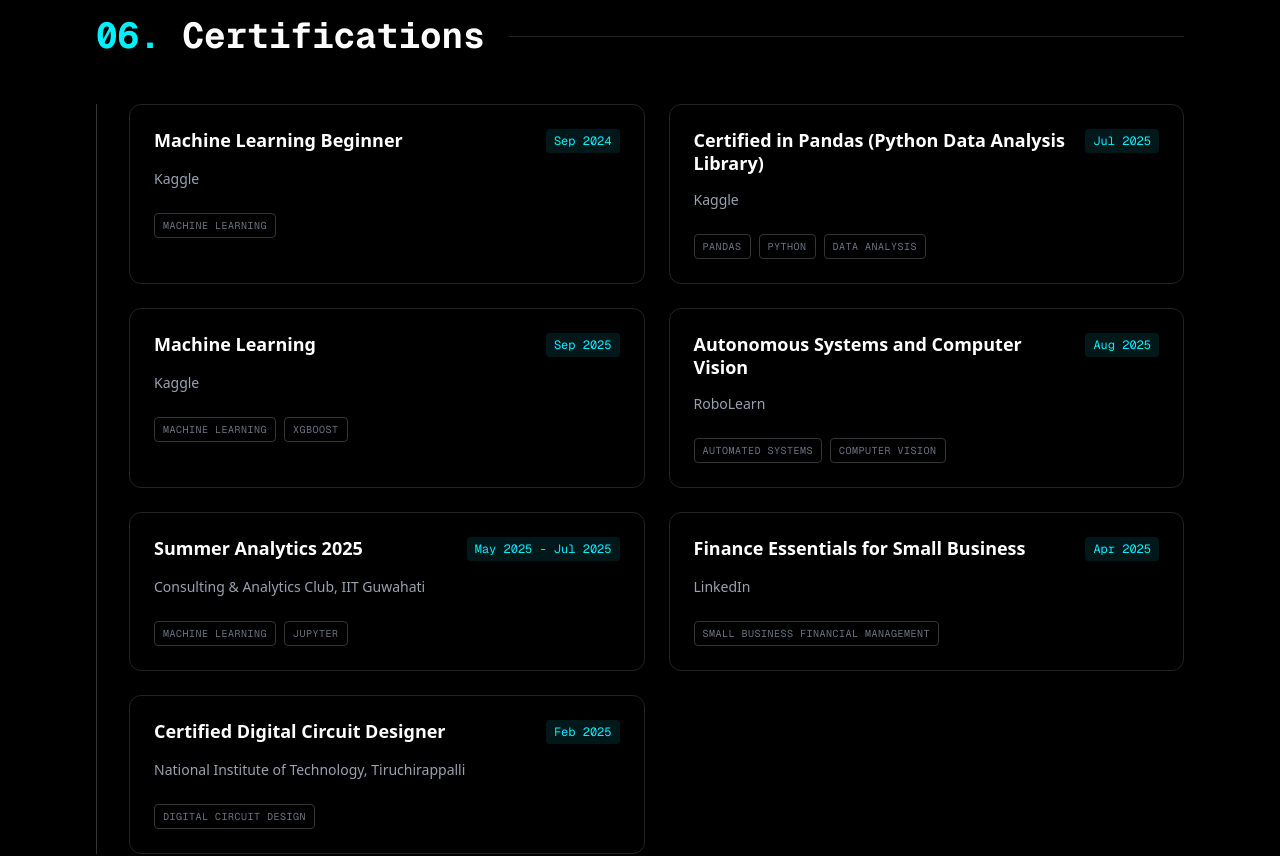
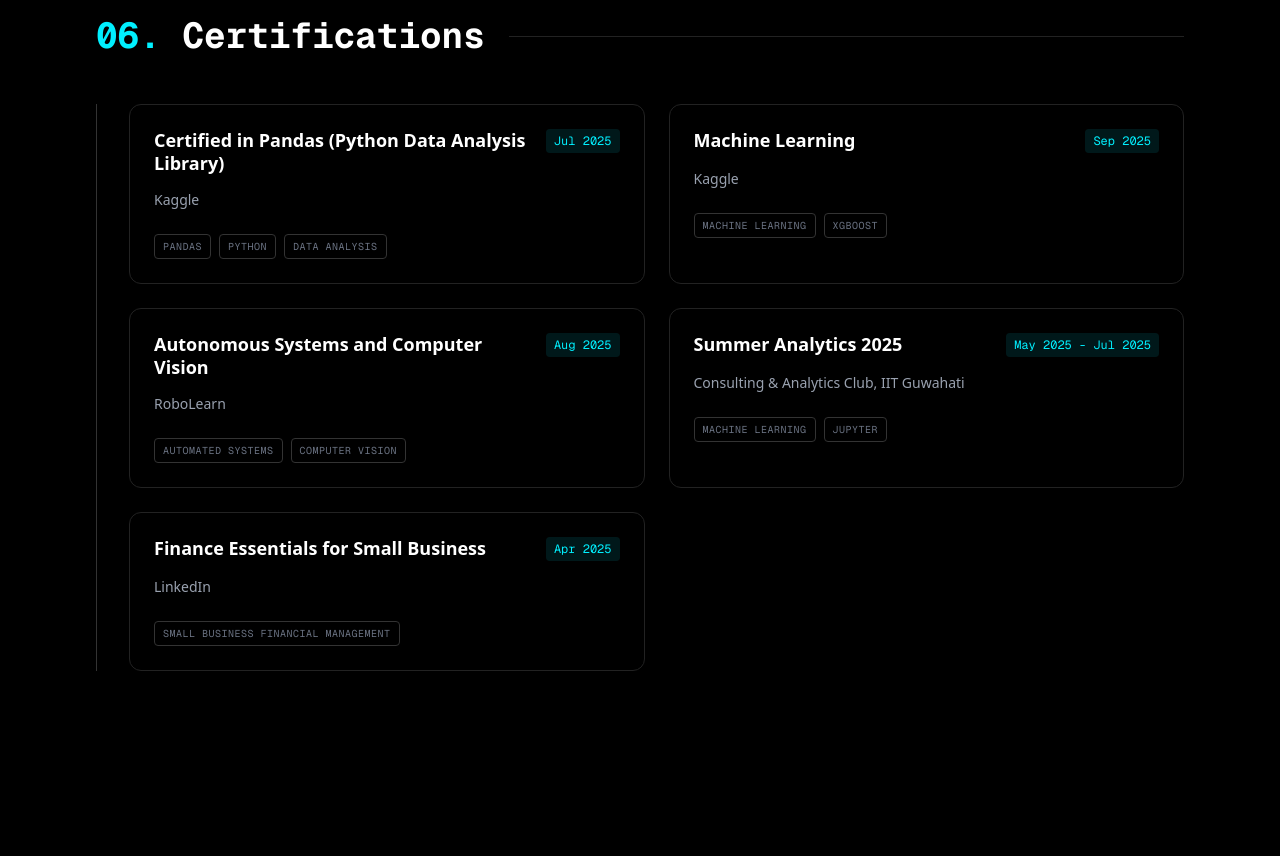
Before and after one commit to rahmani143/Azeem_portfolio, a Next.js app: page / in a window 1280 px wide. Shown: the part 5120-5976 px from the top of the page. Built offline with nearby package versions, Linux system fonts and the light colour scheme; no server answers.

Commit message:
Remove ML Beginner and Circuit Designer certifications

```diff
--- a/src/components/ui/certifications-section.tsx
+++ b/src/components/ui/certifications-section.tsx
@@ -4,12 +4,6 @@
 import { motion } from "framer-motion";
 
 const certifications = [
-  {
-    title: "Machine Learning Beginner",
-    issuer: "Kaggle",
-    date: "Sep 2024",
-    skills: ["Machine Learning"],
-  },
   {
     title: "Certified in Pandas (Python Data Analysis Library)",
     issuer: "Kaggle",
@@ -39,12 +33,6 @@
     issuer: "LinkedIn",
     date: "Apr 2025",
     skills: ["Small Business Financial Management"],
-  },
-  {
-    title: "Certified Digital Circuit Designer",
-    issuer: "National Institute of Technology, Tiruchirappalli",
-    date: "Feb 2025",
-    skills: ["Digital Circuit Design"],
   },
 ];
 
```
